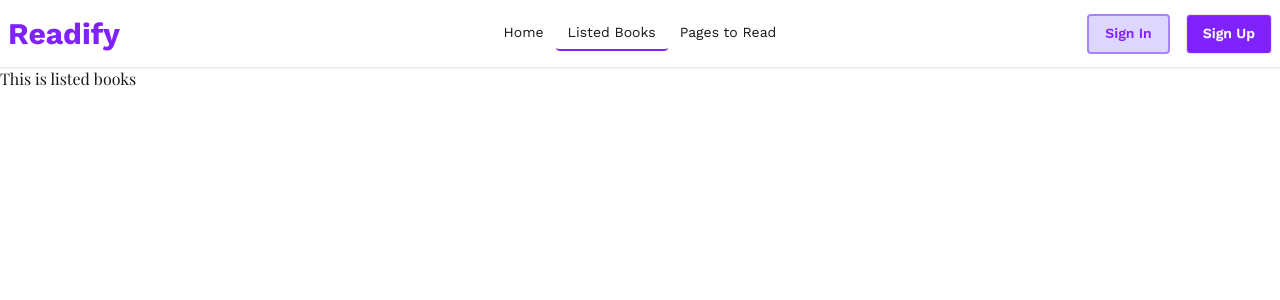
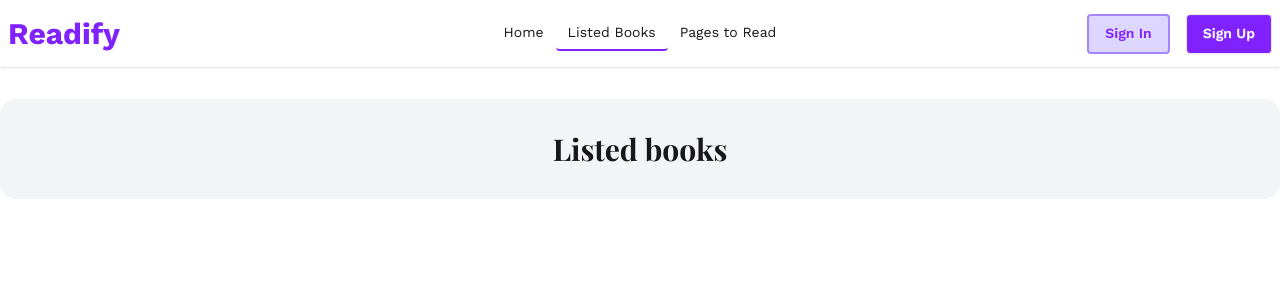
Before and after one commit to shohan89/readify, a React (Vite) app: page /listed-books in a window 1280 px wide. Shown: the top 300 px of the page. Built offline with nearby package versions, Linux system fonts and the light colour scheme; a web font is replaced by a local one.

Commit message:
feat: add listed books title

```diff
--- a/src/pages/ListedBooks.jsx
+++ b/src/pages/ListedBooks.jsx
@@ -1,10 +1,12 @@
-import React from 'react';
 
 const ListedBooks = () => {
     return (
-        <div>
-            <h2>This is listed books</h2>
-        </div>
+        <>
+            <div className=' max-w-7xl mx-auto text-center bg-gray-100 p-8 rounded-2xl mt-8 text-3xl font-bold'>
+                <h2>Listed books</h2>
+            </div>
+
+        </>
     );
 };
 
```
